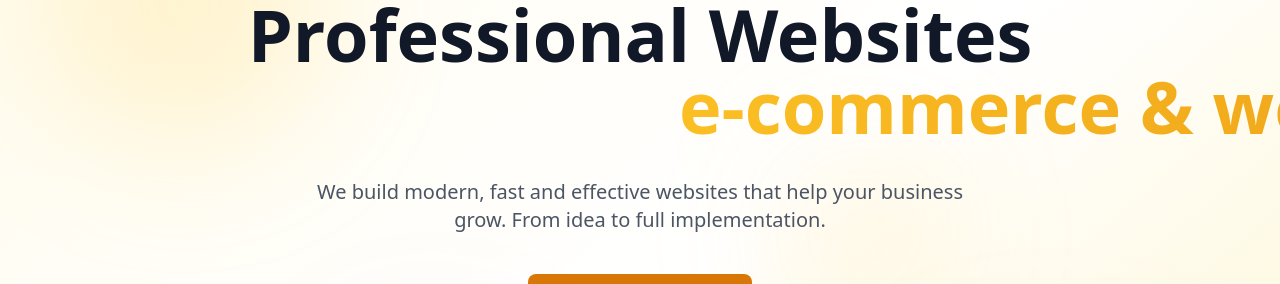
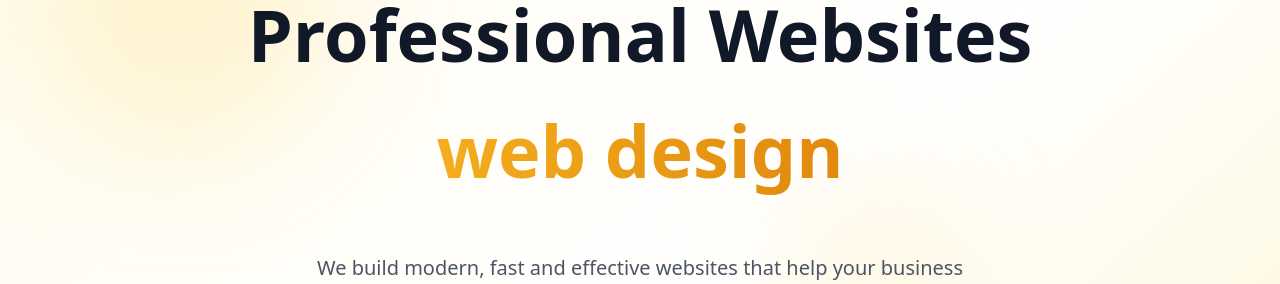
Before and after one commit to EnrikasVai/webzy, a Next.js app: page /en in a window 1280 px wide. Shown: the part 216-500 px from the top of the page. Built offline with nearby package versions, Linux system fonts and the light colour scheme; no server answers.

Commit message:
hero section update

```diff
--- a/messages/en.json
+++ b/messages/en.json
@@ -14,6 +14,15 @@
     "reitingas": "4.9 | Over 30 satisfied clients!",
     "pavadinimas1": "Professional Websites",
     "pavadinimas2": "e-commerce & web solutions",
+    "rotatingWords": [
+      "e-commerce solutions",
+      "WordPress websites",
+      "web design",
+      "SEO optimization",
+      "custom development",
+      "online stores",
+      "website maintenance"
+    ],
     "aprasymas": "We build modern, fast and effective websites that help your business grow. From idea to full implementation.",
     "nemokamaKonsultacija": "Free Consultation",
     "patenkintuKlientu": "Satisfied Clients",
--- a/messages/lt.json
+++ b/messages/lt.json
@@ -14,6 +14,15 @@
     "reitingas": "4.9 | Daugiau nei 30 patenkintų klientų!",
     "pavadinimas1": "Profesionalios interneto svetainės",
     "pavadinimas2": "e-komercijos ir kiti web sprendimai",
+    "rotatingWords": [
+      "e-komercijos sprendimai",
+      "WordPress svetainės",
+      "web dizainas",
+      "SEO optimizavimas",
+      "programavimo sprendimai",
+      "internetinės parduotuvės",
+      "svetainių priežiūra"
+    ],
     "aprasymas": "Kuriame modernias, greitas ir efektyvias svetaines, kurios padeda jūsų verslui augti. Nuo idėjos iki pilno įgyvendinimo.",
     "nemokamaKonsultacija": "Nemokama konsultacija",
     "patenkintuKlientu": "Patenkintų klientų",
--- /dev/null
+++ b/src/app/not-found.js
@@ -0,0 +1,122 @@
+"use client";
+
+import { useEffect, useState } from "react";
+import { usePathname } from "next/navigation";
+import Link from "next/link";
+import Navbar from "@/components/Navbar";
+import Footer from "@/components/Footer";
+import CookieBanner from "@/components/CookieBanner";
+import { HiHome } from "react-icons/hi";
+
+const content = {
+  lt: {
+    title: "Puslapis nerastas",
+    code: "404",
+    heading: "Oi! Šis puslapis dingo.",
+    message:
+      "Atrodo, kad puslapis, kurio ieškote, neegzistuoja arba buvo perkeltas. Galbūt jis iškeliavo į skaitmeninį užribį...",
+    cta: "Grįžti į pradžią",
+    suggestionsTitle: "Ką galite padaryti?",
+    suggestions: [
+      "Patikrinkite, ar nuoroda įvesta teisingai",
+      "Grįžkite į pradinį puslapį",
+      "Peržiūrėkite mūsų paslaugas",
+      "Susisiekite su mumis, jei reikia pagalbos",
+    ],
+  },
+  en: {
+    title: "Page Not Found",
+    code: "404",
+    heading: "Oops! This page is gone.",
+    message:
+      "It seems the page you're looking for doesn't exist or has been moved. Perhaps it ventured into the digital beyond...",
+    cta: "Back to Home",
+    suggestionsTitle: "What you can do?",
+    suggestions: [
+      "Check if the URL is correct",
+      "Return to the homepage",
+      "Browse our services",
+      "Contact us if you need help",
+    ],
+  },
+};
+
+export default function NotFound() {
+  const pathname = usePathname();
+  const locale = pathname?.startsWith("/en") ? "en" : "lt";
+  const t = content[locale];
+  const [mounted, setMounted] = useState(false);
+
+  useEffect(() => {
+    setMounted(true);
+  }, []);
+
+  if (!mounted) return null;
+
+  return (
+    <main className="min-h-screen flex flex-col">
+      <Navbar locale={locale} />
+
+      <div className="flex-1 flex items-center justify-center px-4 pt-28 pb-20">
+        <div className="max-w-2xl mx-auto text-center">
+          {/* 404 Code */}
+          <div className="relative mb-8">
+            <div className="text-[12rem] md:text-[16rem] font-bold leading-none select-none">
+              <span className="text-primary-600/10 dark:text-primary-400/10">4</span>
+              <span className="text-primary-600/20 dark:text-primary-400/20">0</span>
+              <span className="text-primary-600/10 dark:text-primary-400/10">4</span>
+            </div>
+            {/* Decorative elements */}
+            <div className="absolute inset-0 flex items-center justify-center">
+              <div className="w-32 h-32 md:w-40 md:h-40 rounded-full bg-primary-500/5 dark:bg-primary-400/5 animate-pulse" />
+            </div>
+          </div>
+
+          {/* Heading */}
+          <h1 className="text-3xl md:text-4xl font-bold text-gray-900 dark:text-white mb-4 relative">
+            {t.heading}
+          </h1>
+
+          {/* Message */}
+          <p className="text-lg text-gray-600 dark:text-gray-300 mb-8 max-w-md mx-auto">
+            {t.message}
+          </p>
+
+          {/* Buttons */}
+          <div className="flex flex-col sm:flex-row items-center justify-center gap-4 mb-12">
+            <Link
+              href={locale === "lt" ? "/" : "/en"}
+              className="btn-primary inline-flex items-center gap-2"
+            >
+              <HiHome className="w-5 h-5" />
+              {t.cta}
+            </Link>
+          </div>
+
+          {/* Suggestions */}
+          <div className="bg-gray-50 dark:bg-gray-800/50 rounded-2xl p-6 md:p-8 border border-gray-200 dark:border-gray-700/50">
+            <h2 className="text-lg font-semibold text-gray-900 dark:text-white mb-4">
+              {t.suggestionsTitle}
+            </h2>
+            <ul className="space-y-3 text-left">
+              {t.suggestions.map((suggestion, index) => (
+                <li
+                  key={index}
+                  className="flex items-start gap-3 text-gray-600 dark:text-gray-300"
+                >
+                  <span className="flex-shrink-0 w-6 h-6 rounded-full bg-primary-100 dark:bg-primary-900/30 text-primary-600 dark:text-primary-400 flex items-center justify-center text-sm font-semibold mt-0.5">
+                    {index + 1}
+                  </span>
+                  <span>{suggestion}</span>
+                </li>
+              ))}
+            </ul>
+          </div>
+        </div>
+      </div>
+
+      <Footer locale={locale} />
+      <CookieBanner />
+    </main>
+  );
+}
--- a/src/components/Hero.js
+++ b/src/components/Hero.js
@@ -1,8 +1,9 @@
 "use client";
 
+import { useState, useEffect } from "react";
 import Image from "next/image";
 import { HiStar } from "react-icons/hi";
-import { motion } from "framer-motion";
+import { motion, AnimatePresence } from "framer-motion";
 import { useT } from "./LocaleProvider";
 
 const fadeUp = {
@@ -34,6 +35,25 @@ const scaleIn = {
 
 export default function Hero() {
   const t = useT();
+
+  const rotatingWords = [
+    t("hero.rotatingWords.0"),
+    t("hero.rotatingWords.1"),
+    t("hero.rotatingWords.2"),
+    t("hero.rotatingWords.3"),
+    t("hero.rotatingWords.4"),
+    t("hero.rotatingWords.5"),
+    t("hero.rotatingWords.6"),
+  ];
+
+  const [wordIndex, setWordIndex] = useState(0);
+
+  useEffect(() => {
+    const interval = setInterval(() => {
+      setWordIndex((prev) => (prev + 1) % rotatingWords.length);
+    }, 2800);
+    return () => clearInterval(interval);
+  }, [rotatingWords.length]);
 
   const techItems = [
     { src: "/react.svg", label: "React" },
@@ -86,8 +106,19 @@ export default function Hero() {
         >
           {t("hero.pavadinimas1")}
           <br />
-          <span className="bg-gradient-to-r from-amber-400 to-amber-600 bg-clip-text text-transparent bg-[length:200%_100%] animate-shimmer relative overflow-hidden inline-block pb-1">
-            {t("hero.pavadinimas2")}
+          <span className="relative inline-flex items-center justify-center overflow-hidden align-bottom w-full h-[7rem] sm:h-[5.5rem] md:h-[6.5rem] lg:h-[10rem]">
+            <AnimatePresence mode="popLayout">
+              <motion.span
+                key={wordIndex}
+                initial={{ y: "100%", opacity: 0 }}
+                animate={{ y: 0, opacity: 1 }}
+                exit={{ y: "-100%", opacity: 0 }}
+                transition={{ duration: 0.5, ease: [0.22, 1, 0.36, 1] }}
+                className="bg-gradient-to-r from-amber-400 to-amber-600 bg-clip-text text-transparent absolute inset-0 flex items-center justify-center text-center"
+              >
+                {rotatingWords[wordIndex]}
+              </motion.span>
+            </AnimatePresence>
           </span>
         </motion.h1>
 
```
